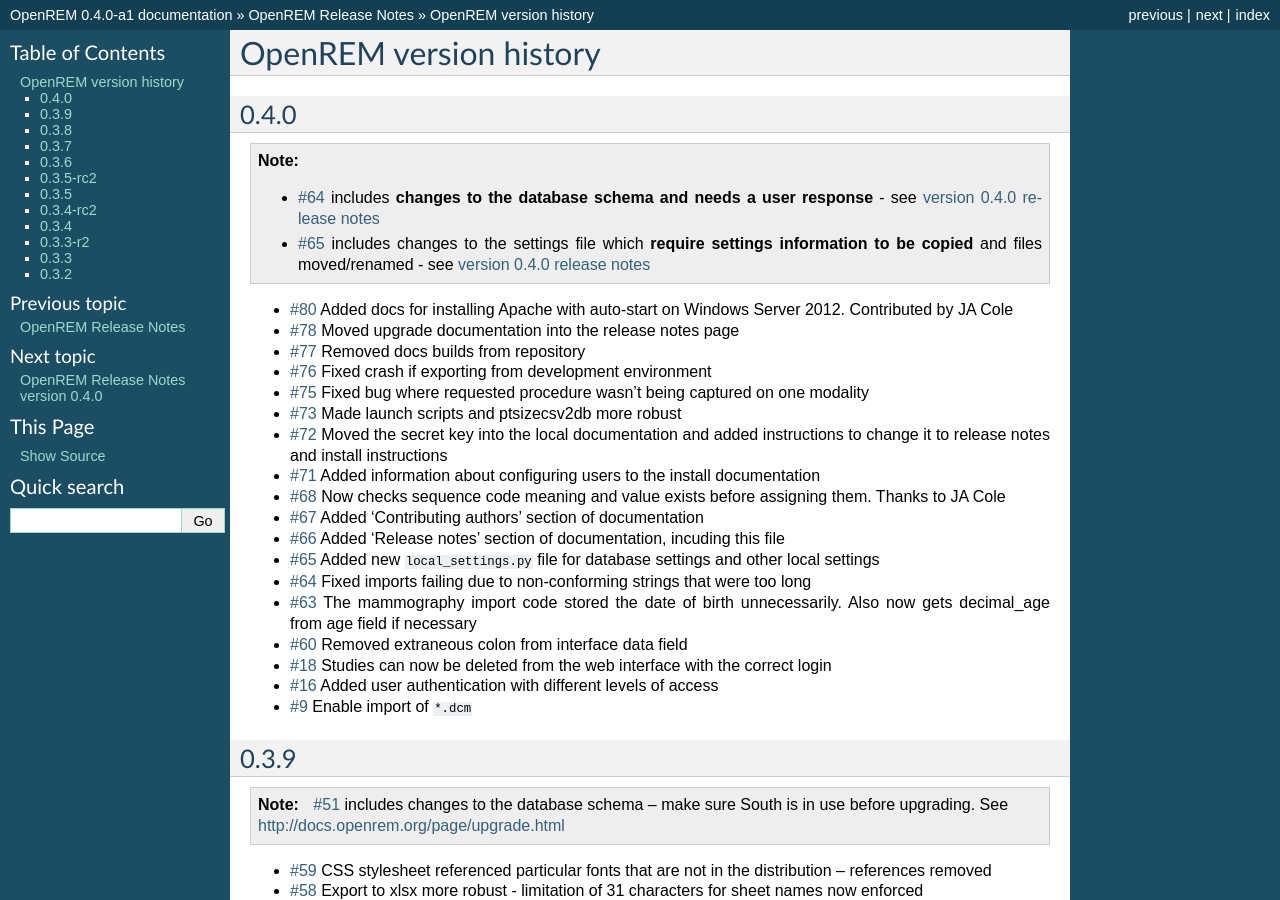
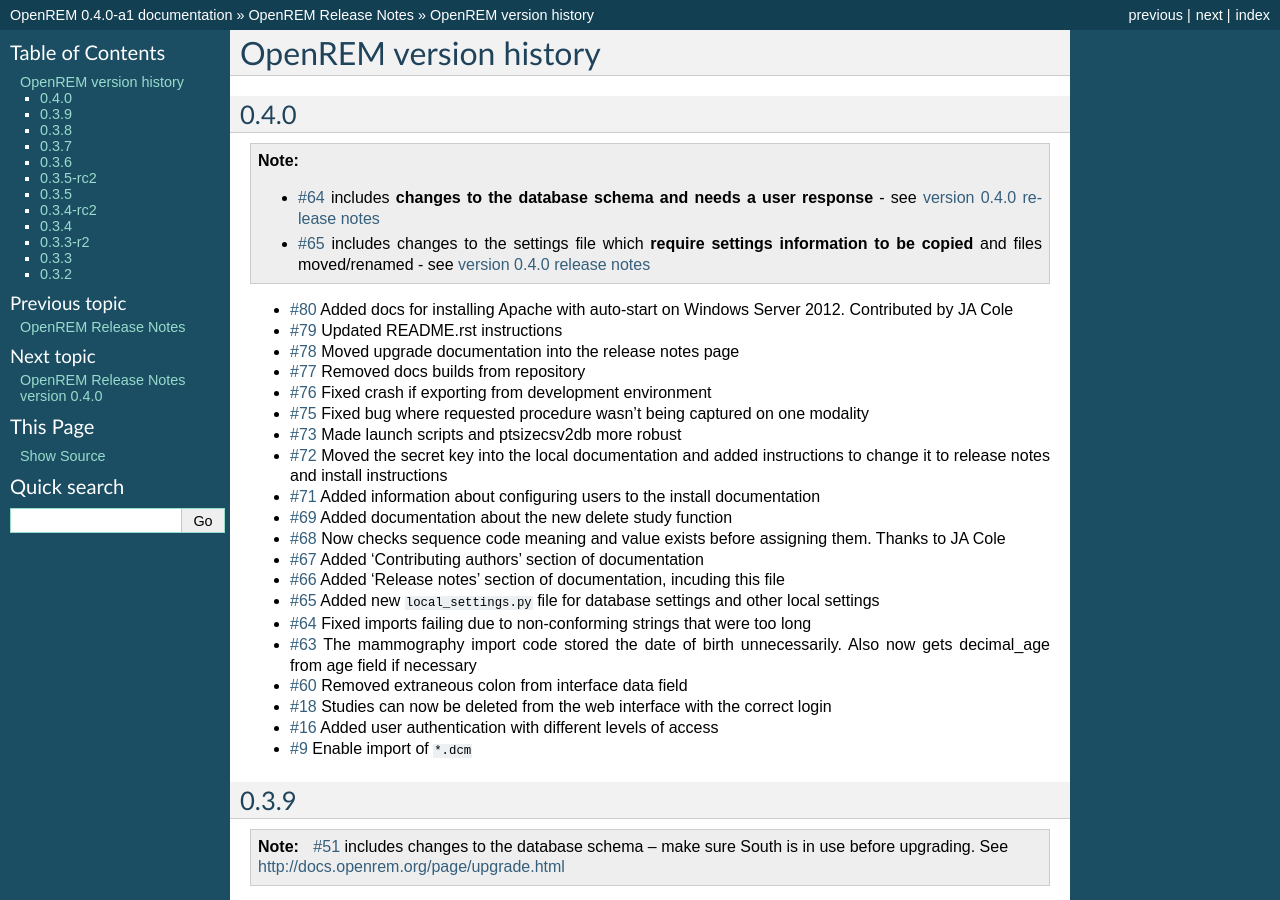
Before and after one commit to ckswilliams/modOpenREM, a Sphinx documentation site: the page built from docs/changes.rst, in a window 1280 px wide and 900 px high. Built offline with Sphinx 7.4.7, drawn with Linux system fonts in a browser that asks for light colours.

Commit message:
Adding refs #79 and #69 to the changes documentation.

```diff
--- a/docs/changes.rst
+++ b/docs/changes.rst
@@ -10,7 +10,9 @@
     * `#64`_ includes **changes to the database schema and needs a user response** - see `version 0.4.0 release notes <http://docs.openrem.org/page/release-0.4.0.html>`_
     * `#65`_ includes changes to the settings file which **require settings information to be copied** and files moved/renamed - see `version 0.4.0 release notes <http://docs.openrem.org/page/release-0.4.0.html>`_
 
+
 * `#80`_   Added docs for installing Apache with auto-start on Windows Server 2012. Contributed by JA Cole
+* `#79`_   Updated README.rst instructions
 * `#78`_   Moved upgrade documentation into the release notes page
 * `#77`_   Removed docs builds from repository
 * `#76`_   Fixed crash if exporting from development environment
@@ -18,6 +20,7 @@
 * `#73`_   Made launch scripts and ptsizecsv2db more robust
 * `#72`_   Moved the secret key into the local documentation and added instructions to change it to release notes and install instructions
 * `#71`_   Added information about configuring users to the install documentation
+* `#69`_   Added documentation about the new delete study function
 * `#68`_   Now checks sequence code meaning and value exists before assigning them. Thanks to JA Cole
 * `#67`_   Added 'Contributing authors' section of documentation
 * `#66`_   Added 'Release notes' section of documentation, incuding this file
```
